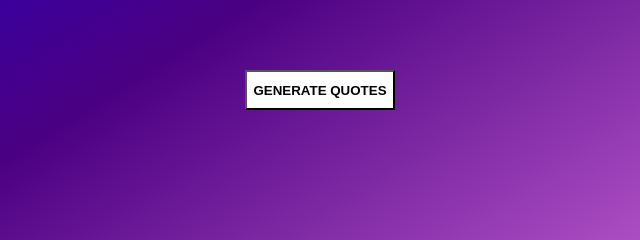
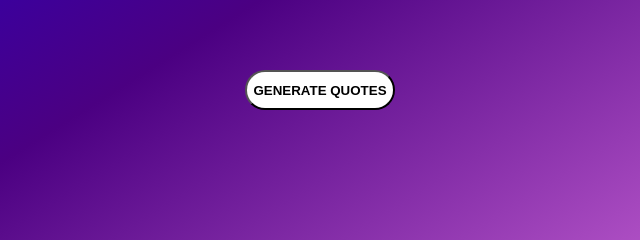
Before and after one commit to TofuPanda1234567/quotegen, a plain HTML site: page index.html in a window 1280 px wide. Shown: the part 450-690 px from the top of the page, 320-960 px from the left. Drawn offline with Linux system fonts and the light colour scheme.

Commit message:
changed button shape

```diff
--- a/styles.css
+++ b/styles.css
@@ -37,4 +37,5 @@ body {
     left: 50%;
     margin-left: -75px;
     margin-top: 40%;
+    border-radius: 999px;
 }
```
